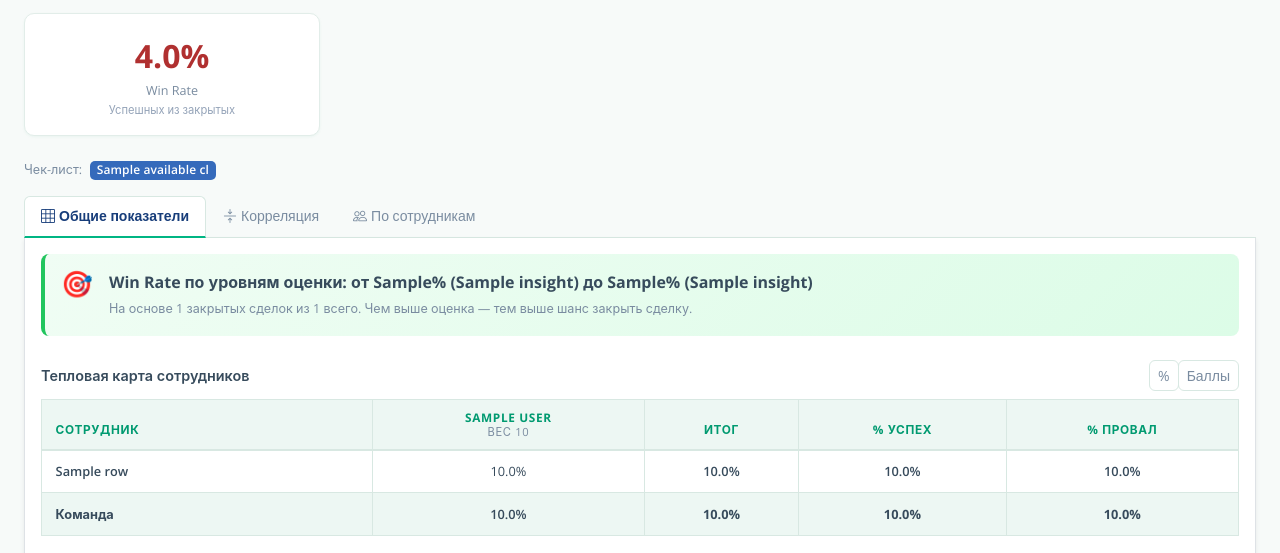
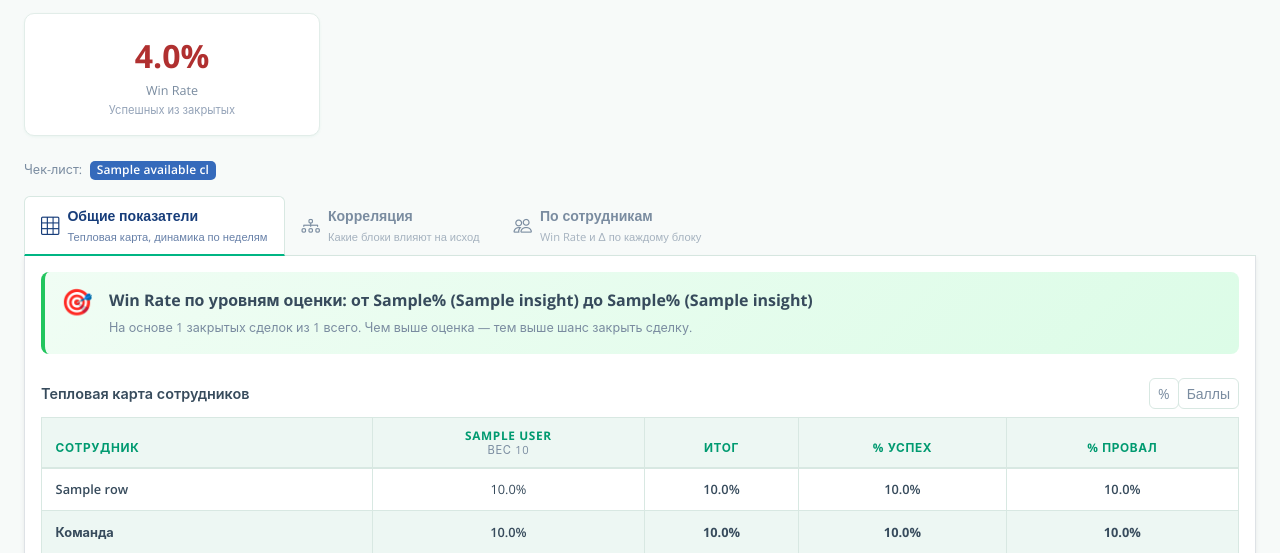
Before and after one commit to Legra13/listening_calls, a FastAPI app: template app/templates/reports/index.html in a window 1280 px wide. Shown: the part 648-1201 px from the top of the page. Run offline with FastAPI, Linux system fonts and the light colour scheme; the template is opened without the code that fills it: most values are stand-ins (such as "Sample title", 1, 10 or a date in 2020); some libraries are stand-ins or nearby versions.

Commit message:
авто-коммит: изменения кода

```diff
--- a/app/templates/reports/index.html
+++ b/app/templates/reports/index.html
@@ -299,18 +299,36 @@
 
 <ul class="nav nav-tabs mb-0" id="reportTabs" role="tablist">
   <li class="nav-item">
-    <button class="nav-link active" data-bs-toggle="tab" data-bs-target="#tab1" type="button">
-      <i class="bi bi-grid-3x3 me-1"></i>Общие показатели
+    <button class="nav-link active px-3 py-2" data-bs-toggle="tab" data-bs-target="#tab1" type="button">
+      <div class="d-flex align-items-center gap-2">
+        <i class="bi bi-grid-3x3" style="font-size:1.15rem"></i>
+        <div class="text-start">
+          <div class="fw-semibold" style="font-size:0.88rem">Общие показатели</div>
+          <div style="font-size:0.7rem;opacity:0.65;font-weight:400">Тепловая карта, динамика по неделям</div>
+        </div>
+      </div>
     </button>
   </li>
   <li class="nav-item">
-    <button class="nav-link" data-bs-toggle="tab" data-bs-target="#tab2" type="button">
-      <i class="bi bi-arrows-collapse me-1"></i>Корреляция
+    <button class="nav-link px-3 py-2" data-bs-toggle="tab" data-bs-target="#tab2" type="button">
+      <div class="d-flex align-items-center gap-2">
+        <i class="bi bi-diagram-3" style="font-size:1.15rem"></i>
+        <div class="text-start">
+          <div class="fw-semibold" style="font-size:0.88rem">Корреляция</div>
+          <div style="font-size:0.7rem;opacity:0.65;font-weight:400">Какие блоки влияют на исход</div>
+        </div>
+      </div>
     </button>
   </li>
   <li class="nav-item">
-    <button class="nav-link" data-bs-toggle="tab" data-bs-target="#tab3" type="button">
-      <i class="bi bi-people me-1"></i>По сотрудникам
+    <button class="nav-link px-3 py-2" data-bs-toggle="tab" data-bs-target="#tab3" type="button">
+      <div class="d-flex align-items-center gap-2">
+        <i class="bi bi-people" style="font-size:1.15rem"></i>
+        <div class="text-start">
+          <div class="fw-semibold" style="font-size:0.88rem">По сотрудникам</div>
+          <div style="font-size:0.7rem;opacity:0.65;font-weight:400">Win Rate и Δ по каждому блоку</div>
+        </div>
+      </div>
     </button>
   </li>
 </ul>
```
